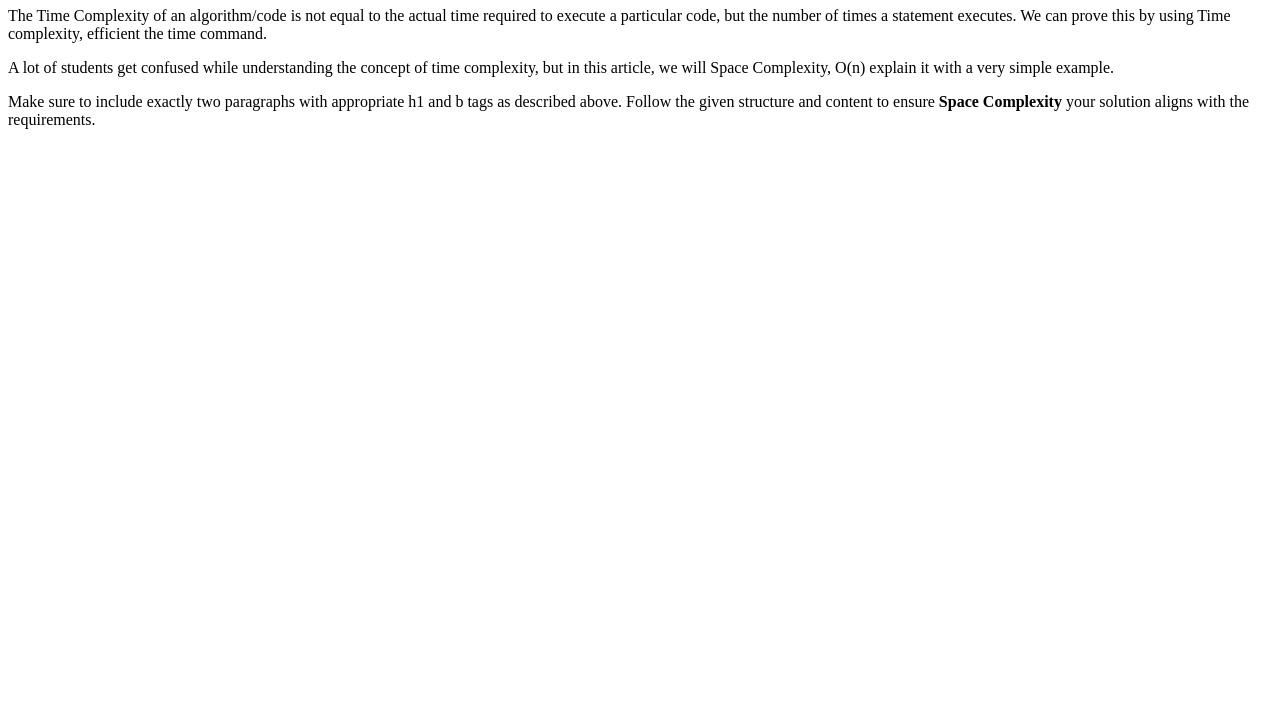
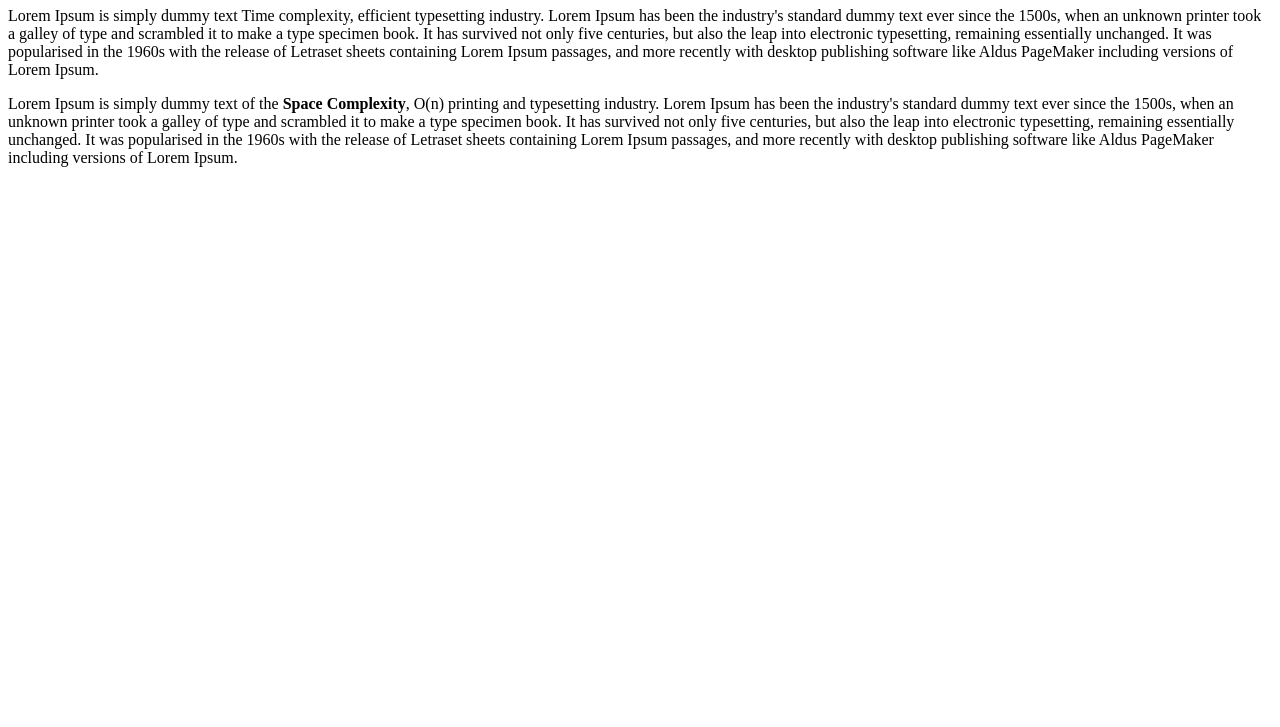
Before and after one commit to acciojob/time-and-space-complexity-gundasriharsha, a website: page main.html in a window 1280 px wide. Shown: the part 73-800 px from the top of the page. Drawn offline with Linux system fonts and the light colour scheme.

Commit message:
created a submission

```diff
--- a/main.html
+++ b/main.html
@@ -11,9 +11,8 @@
     <script type="text/javascript" src="./script.js">
 </script>
 	<h1>Time, Space and Complexity</h1>
-	<p>The Time Complexity of an algorithm/code is not equal to the actual time required to execute a particular code, but the number of times a statement executes. We can prove this by using Time complexity, efficient the time command. </p>
-	<p>A lot of students get confused while understanding the concept of time complexity, but in this article, we will Space Complexity, O(n) explain it with a very simple example.</p>
-	<p>Make sure to include exactly two paragraphs with appropriate h1 and b tags as described above. Follow the given structure and content to ensure <b>Space Complexity</b> your solution aligns with the requirements.</p>
+	<p>Lorem Ipsum is simply dummy text Time complexity, efficient typesetting industry. Lorem Ipsum has been the industry's standard dummy text ever since the 1500s, when an unknown printer took a galley of type and scrambled it to make a type specimen book. It has survived not only five centuries, but also the leap into electronic typesetting, remaining essentially unchanged. It was popularised in the 1960s with the release of Letraset sheets containing Lorem Ipsum passages, and more recently with desktop publishing software like Aldus PageMaker including versions of Lorem Ipsum. </p>
+	<p>Lorem Ipsum is simply dummy text of the <b>Space Complexity</b>, O(n) printing and typesetting industry. Lorem Ipsum has been the industry's standard dummy text ever since the 1500s, when an unknown printer took a galley of type and scrambled it to make a type specimen book. It has survived not only five centuries, but also the leap into electronic typesetting, remaining essentially unchanged. It was popularised in the 1960s with the release of Letraset sheets containing Lorem Ipsum passages, and more recently with desktop publishing software like Aldus PageMaker including versions of Lorem Ipsum.</p>
 </body>
 
 </html>
```
